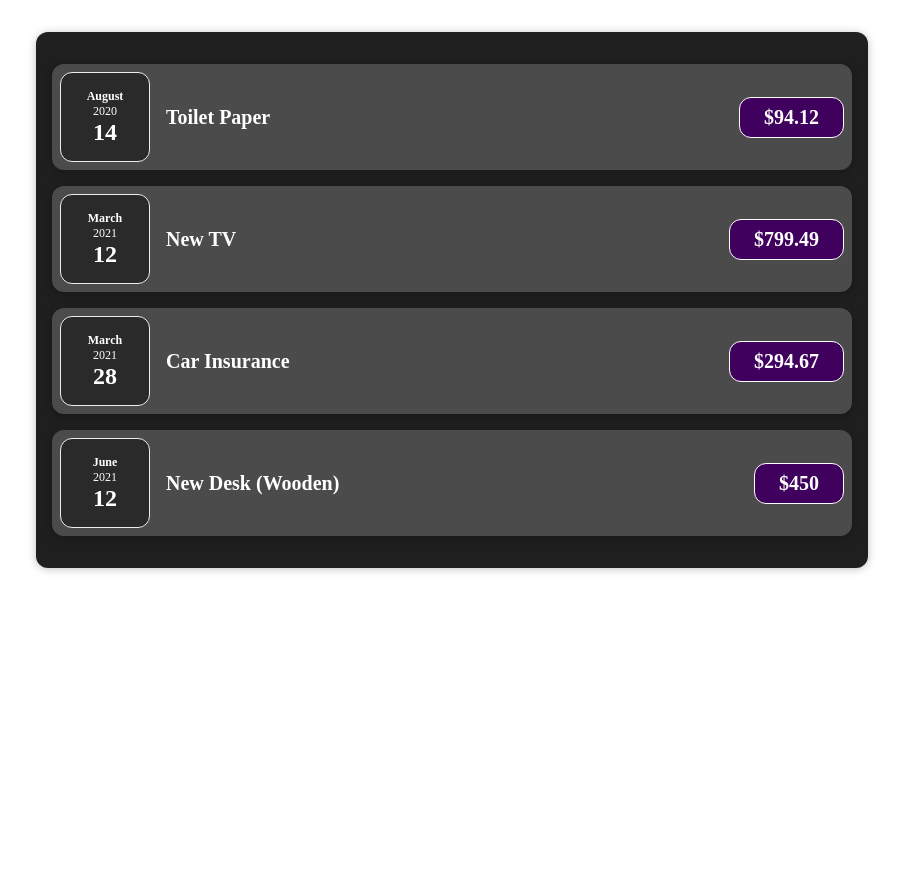
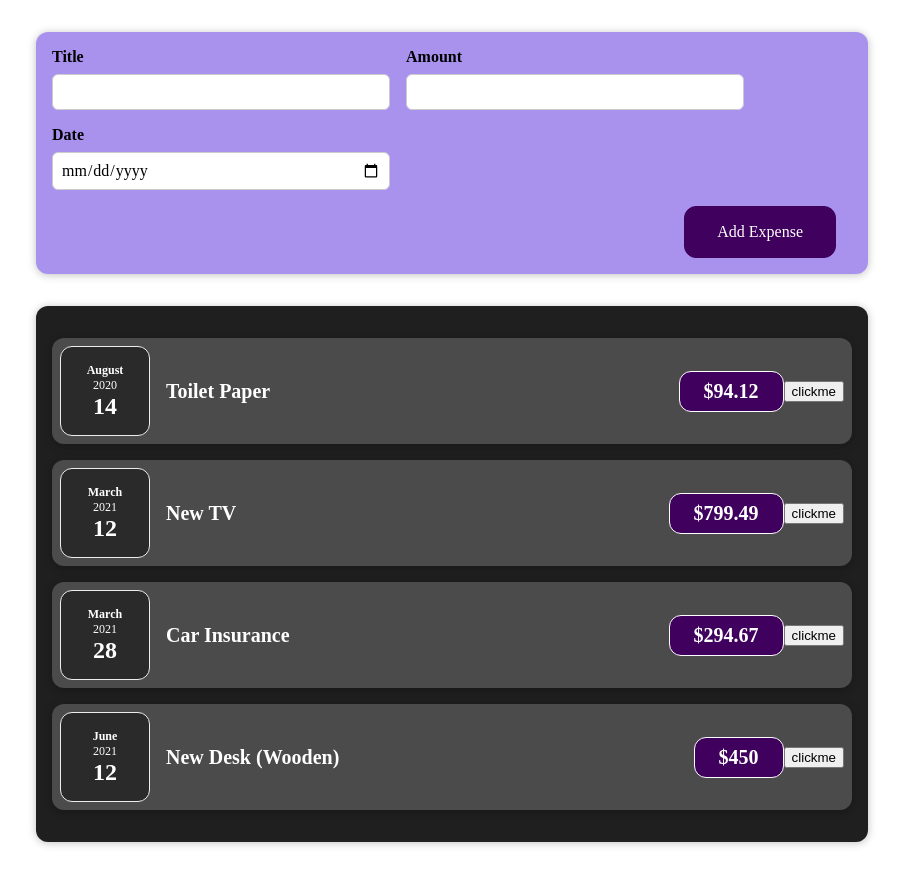
Before and after one commit to shubhambartwal/expense-tracker, a React (Create React App) app: page / in a window 1280 px wide. Shown: the whole page, without its empty margins (188-1091 px from the left). Before the commit the page ends 800 px from the top, so only its background shows below. Built offline with nearby package versions, Linux system fonts and the light colour scheme.

Commit message:
addExpense__component

```diff
--- a/src/App.js
+++ b/src/App.js
@@ -1,4 +1,5 @@
 import Expenses from './components/Expenses';
+import NewExpense from "./components/NewExpense";
 function App(){
     const expenses = [
         {
@@ -22,8 +23,11 @@
         },
       ];
     return(
+      <div>
+      <NewExpense />
       <Expenses expenses={expenses}
       />
-    );
+    </div>
+      );
 }
 export default App;
--- /dev/null
+++ b/src/components/ExpenseForm.css
@@ -0,0 +1,26 @@
+.new-expense__controls {
+  display: flex;
+  flex-wrap: wrap;
+  gap: 1rem;
+  margin-bottom: 1rem;
+  text-align: left;
+}
+
+.new-expense__control label {
+  font-weight: bold;
+  margin-bottom: 0.5rem;
+  display: block;
+}
+
+.new-expense__control input {
+  font: inherit;
+  padding: 0.5rem;
+  border-radius: 6px;
+  border: 1px solid #ccc;
+  width: 20rem;
+  max-width: 100%;
+}
+
+.new-expense__actions {
+  text-align: right;
+}
--- /dev/null
+++ b/src/components/ExpenseForm.js
@@ -0,0 +1,26 @@
+ import './ExpenseForm.css';
+
+ const ExpenseForm=()=>
+{
+return(<form>
+    <div className="new-expense__controls">
+    <div className="new-expense__control">
+    <label >Title</label>
+    <input type="text" />
+    </div>
+    <div className="new-expense__control">
+    <label >Amount</label>
+    <input type="number"  min="0.01" step="0.01"   />
+    </div>
+    <div className="new-expense__control">
+    <label >Date</label>
+    <input type="date"  min="2019-01-01" max="2022-12-31" />
+    </div>
+    </div>
+    <div className="new-expense__actions">
+    <button type="submit">Add Expense</button>
+    </div>
+    </form>
+    );
+}
+export default ExpenseForm;
--- a/src/components/ExpenseItem.js
+++ b/src/components/ExpenseItem.js
@@ -1,15 +1,20 @@
+import {useState} from 'react';
 import './ExpenseItem.css';
 import ExpenseDate from './ExpenseDate';
 import Card from './Card';
 function ExpenceItem(props){
-
+const[title,setTitle]=useState(props.title);
+   const clickHandler=()=>{
+       setTitle("updated");
+   }
     return (
     <Card className="expense-item">
             <ExpenseDate date={props.date}/>
        <div className="expense-item__description">
-    <h2>{props.title}</h2>
+    <h2>{title}</h2>
     <div className="expense-item__price">${props.amount}</div>
     </div>
+    <button onClick={clickHandler}>clickme</button>
     </Card>
     );
 }
--- /dev/null
+++ b/src/components/NewExpense.css
@@ -0,0 +1,38 @@
+.new-expense {
+  background-color: #a892ee;
+  padding: 1rem;
+  margin: 2rem auto;
+  width: 50rem;
+  max-width: 95%;
+  border-radius: 12px;
+  text-align: center;
+  box-shadow: 0 1px 8px rgba(0, 0, 0, 0.25);
+}
+
+.new-expense button {
+  font: inherit;
+  cursor: pointer;
+  padding: 1rem 2rem;
+  border: 1px solid #40005d;
+  background-color: #40005d;
+  color: white;
+  border-radius: 12px;
+  margin-right: 1rem;
+}
+
+.new-expense button:hover,
+.new-expense button:active {
+  background-color: #510674;
+  border-color: #510674;
+}
+
+.new-expense button.alternative {
+  color: #220131;
+  border-color: transparent;
+  background-color: transparent;
+}
+
+.new-expense button.alternative:hover,
+.new-expense button.alternative:active {
+  background-color: #ddb3f8;
+}
--- /dev/null
+++ b/src/components/NewExpense.js
@@ -0,0 +1,10 @@
+import ExpenseDate from './ExpenseDate';
+import './NewExpense.css';
+import ExpenseForm from "./ExpenseForm";
+const NewExpense =()=>{
+return (<div className="new-expense">
+<ExpenseForm />
+</div>);
+
+}
+export default NewExpense;
```
